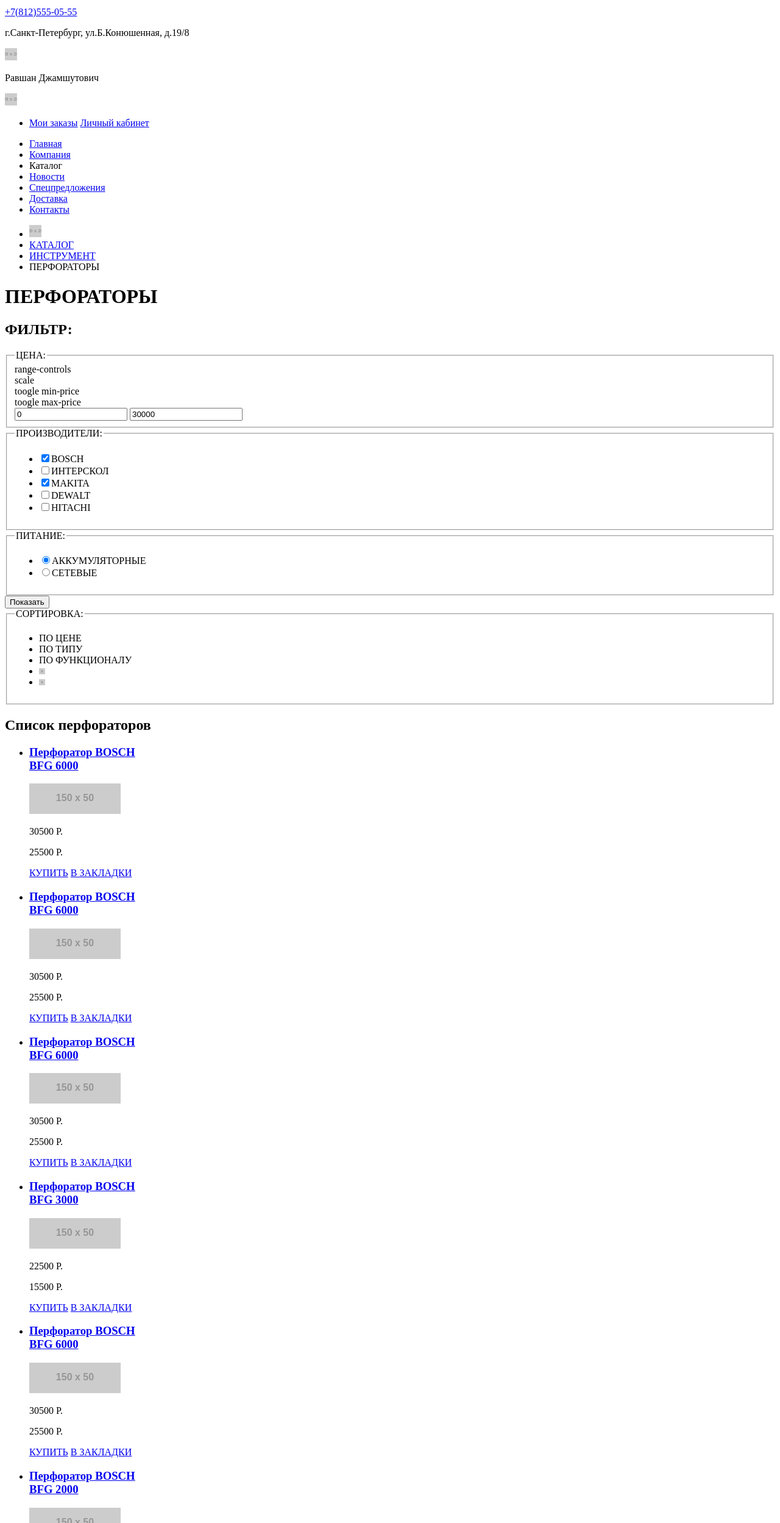
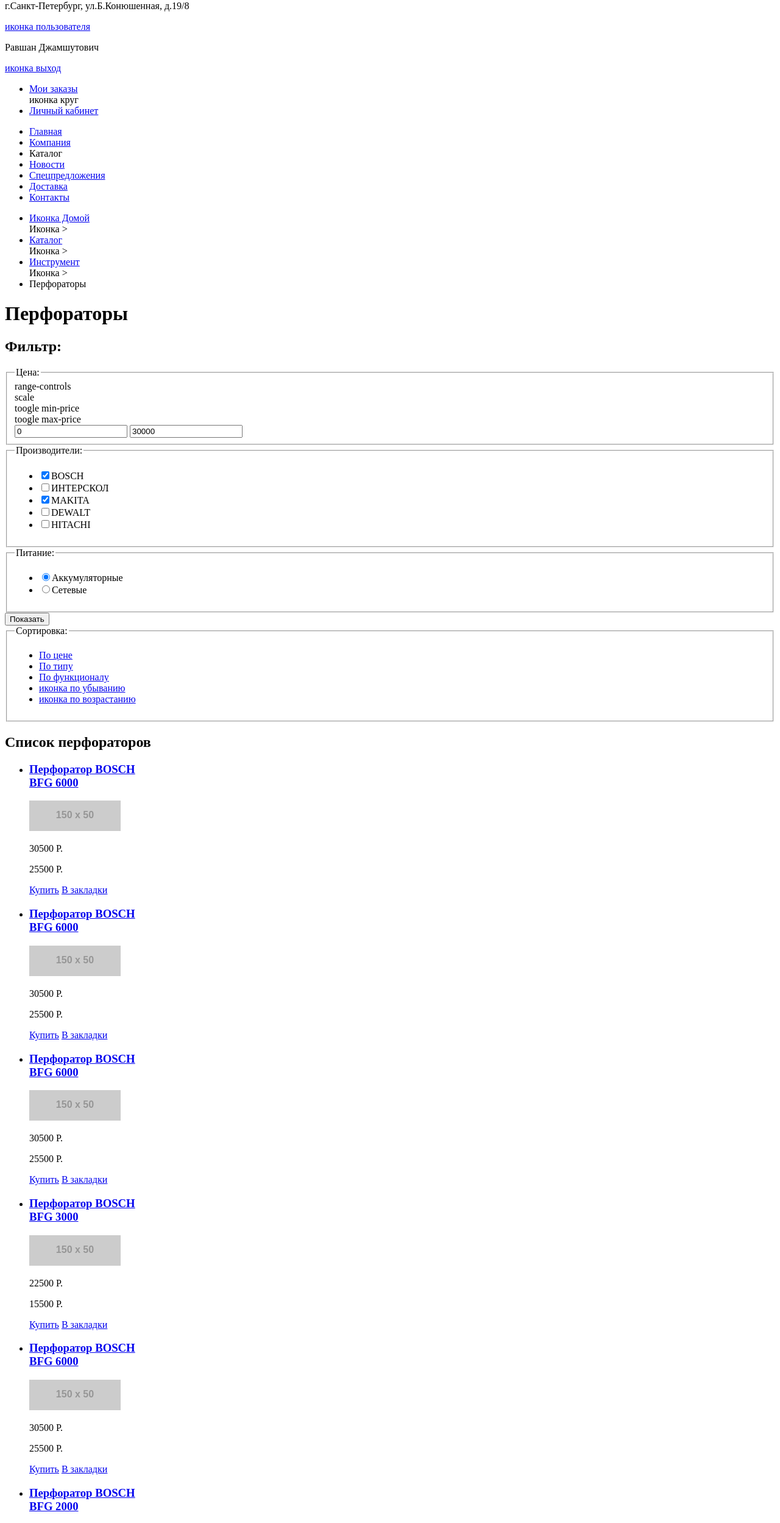
Before and after one commit to AlinaTopalova/1712619-technomart-30, a plain HTML site: page catalog.html in a window 1280 px wide. Shown: the part 302-2800 px from the top of the page at 61% size. Drawn offline with Linux system fonts and the light colour scheme; placeholder pictures from the web are drawn by us.

Commit message:
Исправиление ошибок в разметке главной и внутренней страниц

```diff
--- a/catalog.html
+++ b/catalog.html
@@ -7,52 +7,46 @@
   <body>
     <header>
       <section>
-        <ul>
-          <li>
             <a href="index.html">
               <img src="https://via.placeholder.com/150x50" alt="Логотип Техномарт">
             </a>
-          </li>
-          <li>
+            <form method="post" action="https://echo.htmlacademy.ru">
+              <span>иконка лупа</span>
               <input type="search" placeholder="Поиск">
-          </li>
-          <li>
-            <a href="#">Закладки: 0</a>
-          </li>
-          <li>
-            <a href="#">Корзина: 0</a>
-          </li>
-          <li>
+            </form>
+            <a href="#"><span>иконка флажок</span>Закладки: 0</a>
+            <a href="#"><span>иконка корзина</span>Корзина: 10</a>
             <a href="#">Оформить заказ</a>
-          </li>
-       </ul>
       </section>
       <section>
         <h1>Интернет-магазин<br>
             строительных материалов<br>
             и инструментов для ремонта</h1>
-      </section>
-      <section>
+        <div>
           <h2>Телефон и адрес</h2>
           <p>
-          <a href="tel:+78125550555">+7(812)555-05-55</a>
+            <a href="tel:+78125550555"><span>иконка телефона</span>+7(812)555-05-55</a>
           </p>
           <p>г.Санкт-Петербург, ул.Б.Конюшенная, д.19/8</p>
-      </section>
-      <section>
+        </div>
+        <div>
           <a href="#">
-          <img src="https://via.placeholder.com/20x20" alt="Иконка пользователя">
+            <span>иконка пользователя</span>
           </a>
           <p>Равшан Джамшутович</p>
           <a href="#">
-          <img src="https://via.placeholder.com/20x20" alt="Выход">
+            <span>иконка выход</span>
           </a>
           <ul>
             <li>
               <a href="#">Мои заказы</a>
+            </li>
+            <span>иконка круг</span>
+            <li>
               <a href="#">Личный кабинет</a>
             </li>
           </ul>
+        </div>
       </section>
       <nav>
         <ul>
@@ -84,25 +78,28 @@
       <ul>
         <li>
           <a href="index.html">
-            <img src="https://via.placeholder.com/20x20" alt="Главная">
+            <span>Иконка Домой</span>
           </a>
         </li>
+        <span>Иконка ></span>
         <li>
-          <a href="blank.html">КАТАЛОГ</a>
+          <a href="blank.html">Каталог</a>
         </li>
+        <span>Иконка ></span>
         <li>
-          <a href="blank.html">ИНСТРУМЕНТ</a>
+          <a href="blank.html">Инструмент</a>
         </li>
+        <span>Иконка ></span>
         <li>
-          ПЕРФОРАТОРЫ
+          Перфораторы
         </li>
       </ul>
-      <h1>ПЕРФОРАТОРЫ</h1>
+      <h1>Перфораторы</h1>
       <section>
-        <h2>ФИЛЬТР:</h2>
+        <h2>Фильтр:</h2>
         <form method="get" action="https://echo.htmlacademy.ru">
           <fieldset>
-            <legend>ЦЕНА:</legend>
+            <legend>Цена:</legend>
             <div>
               <div>
                   <div>range-controls <div>scale</div></div>
@@ -116,7 +113,7 @@
           </div>
           </fieldset>
           <fieldset>
-            <legend>ПРОИЗВОДИТЕЛИ:</legend>
+            <legend>Производители:</legend>
             <ul>
               <li>
                 <label><input type="checkbox" name="BOSCH" checked>BOSCH
@@ -141,14 +138,14 @@
             </ul>
           </fieldset>
           <fieldset>
-            <legend>ПИТАНИЕ:</legend>
+            <legend>Питание:</legend>
             <ul>
               <li>
-                <label><input type="radio" name="product-kind" value="akkumulyator" checked>АККУМУЛЯТОРНЫЕ
+                <label><input type="radio" name="product-kind" value="akkumulyator" checked>Аккумуляторные
                 </label>
               </li>
               <li>
-                <label><input type="radio" name="product-kind" value="network">СЕТЕВЫЕ
+                <label><input type="radio" name="product-kind" value="network">Сетевые
                 </label>
               </li>
             </ul>
@@ -158,17 +155,17 @@
       </section>
       <section>
         <fieldset>
-          <legend>СОРТИРОВКА:</legend>
+          <legend>Сортировка:</legend>
             <ul>
-              <li>ПО ЦЕНЕ</li>
-              <li>ПО ТИПУ</li>
-              <li>ПО ФУНКЦИОНАЛУ</li>
-              <li><img src="https://via.placeholder.com/10x10" alt="По убыванию"></li>
-              <li><img src="https://via.placeholder.com/10x10" alt="По возрастанию"></li>
+              <li><a href="#">По цене</a></li>
+              <li><a href="#">По типу</a></li>
+              <li><a href="#">По функционалу</a></li>
+              <li><a href="#"><span>иконка по убыванию</span></a></li>
+              <li><a href="#"><span>иконка по возрастанию</span></a></li>
             </ul>
         </fieldset>
       </section>
-      <article>
+      <section>
         <h2>Список перфораторов</h2>
         <ul>
           <li>
@@ -181,8 +178,8 @@
               <p>30500 Р.</p>
               <p>25500 Р.</p>
             <div>
-              <a href="#">КУПИТЬ</a>
-              <a href="#">В ЗАКЛАДКИ</a>
+              <a href="#">Купить</a>
+              <a href="#">В закладки</a>
             </div>
           </li>
           <li>
@@ -195,8 +192,8 @@
               <p>30500 Р.</p>
               <p>25500 Р.</p>
             <div>
-              <a href="#">КУПИТЬ</a>
-              <a href="#">В ЗАКЛАДКИ</a>
+              <a href="#">Купить</a>
+              <a href="#">В закладки</a>
             </div>
           </li>
           <li>
@@ -209,8 +206,8 @@
               <p>30500 Р.</p>
               <p>25500 Р.</p>
             <div>
-              <a href="#">КУПИТЬ</a>
-              <a href="#">В ЗАКЛАДКИ</a>
+              <a href="#">Купить</a>
+              <a href="#">В закладки</a>
             </div>
           </li>
           <li>
@@ -223,8 +220,8 @@
               <p>22500 Р.</p>
               <p>15500 Р.</p>
             <div>
-              <a href="#">КУПИТЬ</a>
-              <a href="#">В ЗАКЛАДКИ</a>
+              <a href="#">Купить</a>
+              <a href="#">В закладки</a>
             </div>
           </li>
           <li>
@@ -237,8 +234,8 @@
               <p>30500 Р.</p>
               <p>25500 Р.</p>
             <div>
-              <a href="#">КУПИТЬ</a>
-              <a href="#">В ЗАКЛАДКИ</a>
+              <a href="#">Купить</a>
+              <a href="#">В закладки</a>
             </div>
           </li>
           <li>
@@ -250,8 +247,8 @@
             </a>
               <p>12500 Р.</p>
             <div>
-              <a href="#">КУПИТЬ</a>
-              <a href="#">В ЗАКЛАДКИ</a>
+              <a href="#">Купить</a>
+              <a href="#">В закладки</a>
             </div>
           </li>
           <li>
@@ -264,8 +261,8 @@
               <p>22500 Р.</p>
               <p>15500 Р.</p>
             <div>
-              <a href="#">КУПИТЬ</a>
-              <a href="#">В ЗАКЛАДКИ</a>
+              <a href="#">Купить</a>
+              <a href="#">В закладки</a>
             </div>
           </li>
           <li>
@@ -278,8 +275,8 @@
               <p>30500 Р.</p>
               <p>25500 Р.</p>
             <div>
-              <a href="#">КУПИТЬ</a>
-              <a href="#">В ЗАКЛАДКИ</a>
+              <a href="#">Купить</a>
+              <a href="#">В закладки</a>
             </div>
           </li>
           <li>
@@ -291,8 +288,8 @@
             </a>
               <p>12500 Р.</p>
             <div>
-              <a href="#">КУПИТЬ</a>
-              <a href="#">В ЗАКЛАДКИ</a>
+              <a href="#">Купить</a>
+              <a href="#">В закладки</a>
             </div>
           </li>
         </ul>
@@ -307,10 +304,10 @@
             <a href="#">3</a>
           </li>
           <li>
-            <a href="#">СЛЕДУЮЩАЯ</a>
+            <a href="#">Следующая</a>
           </li>
         </ul>
-      </article>
+      </section>
       <section>
         <h2>Пара слов о перфораторах</h2>
         <p>
@@ -368,12 +365,13 @@
         </ul>
       </section>
       <section>
+        <h3>Как с нами связаться</h3>
         <p>© 2010-2019 Компания «Техномарт»<br>
            Все права защищены</p>
         <p>
-          <a href="#"><img src="https://via.placeholder.com/20x20" alt="VK"></a>
-          <a href="#"><img src="https://via.placeholder.com/20x20" alt="facebook"></a>
-          <a href="#"><img src="https://via.placeholder.com/20x20" alt="Instagram"></a>
+          <a href="#"><span>иконка VK</span></a>
+          <a href="#"><span>иконка facebook</span></a>
+          <a href="#"><span>иконка Instagram</span></a>
         </p>
         <p>Обратная связь:<br>
           <a href="mailto:mail@htmlacademy.ru">mail@htmlacademy.ru</a>
```
Also changed, not shown: blank.html (+54 -39 lines), index.html (+70 -69 lines). Lines whose indentation alone changed are shown as unchanged.
